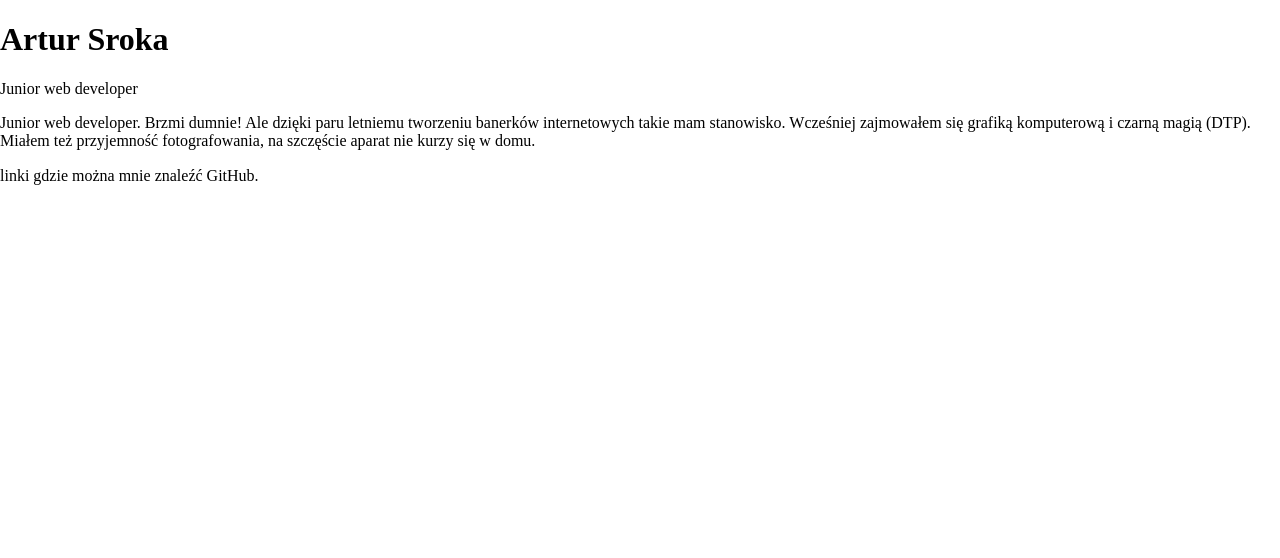
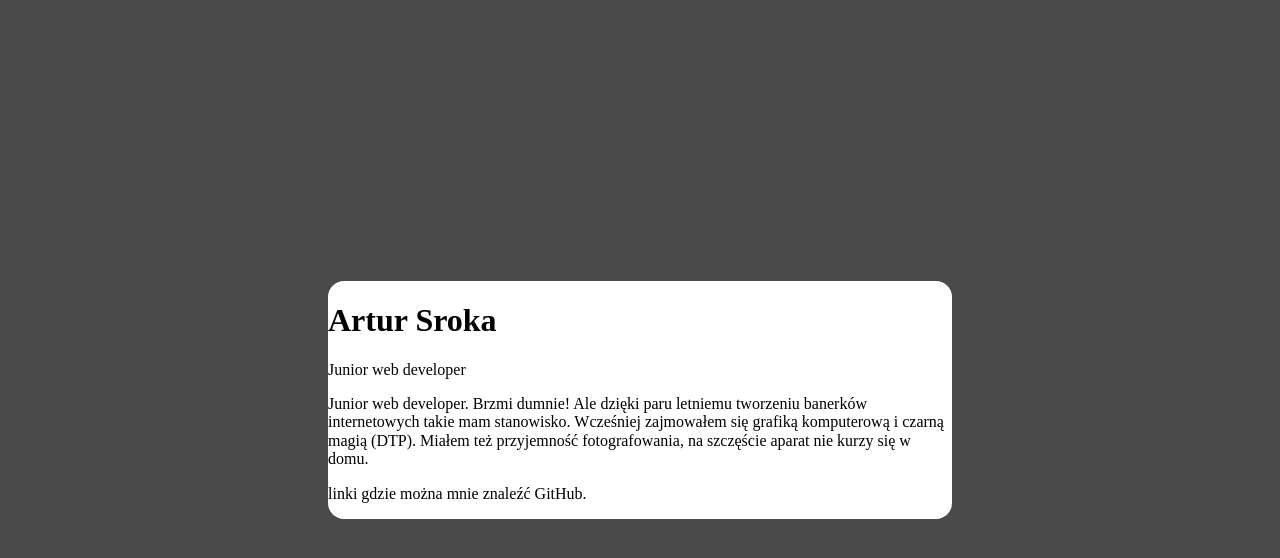
Before and after one commit to artursroka/business-card, a plain HTML site: page index.html in a window 1280 px wide. Drawn offline with Linux system fonts and the light colour scheme.

Commit message:
main box style

```diff
--- a/style.css
+++ b/style.css
@@ -5,3 +5,18 @@ html{
 *, *:after, *:before {
     box-sizing: inherit;
 }
+
+body{
+    background: rgb(74,74,74);
+    display: flex;
+    align-items: center;
+    justify-content: center;
+    min-height: 100vh;
+}
+
+main{
+    background-color: white;
+    border-radius: 16px;
+    width: 624px;
+    overflow: hidden;
+}
```
